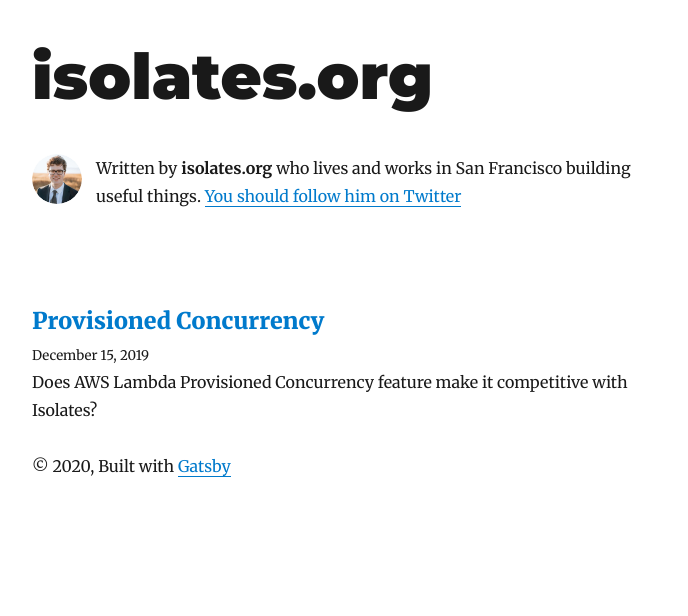
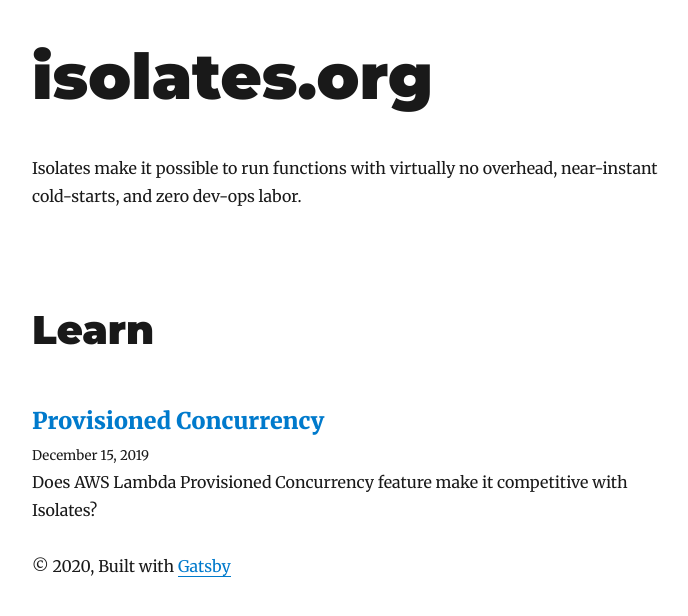
Before and after one commit to zackbloom/isolates.org, a Gatsby site: page / in a window 1280 px wide. Shown: the whole page, without its empty margins (293-981 px from the left). Built offline with nearby package versions, Linux system fonts and the light colour scheme; Gatsby itself is replaced by a stand-in of ours; some packages are replaced by stand-ins of ours.

Commit message:
Fix build and look less like a blog

```diff
--- a/src/components/bio.js
+++ b/src/components/bio.js
@@ -40,26 +40,9 @@
         marginBottom: rhythm(2.5),
       }}
     >
-      <Image
-        fixed={data.avatar.childImageSharp.fixed}
-        alt={author}
-        style={{
-          marginRight: rhythm(1 / 2),
-          marginBottom: 0,
-          minWidth: 50,
-          borderRadius: `100%`,
-        }}
-        imgStyle={{
-          borderRadius: `50%`,
-        }}
-      />
       <p>
-        Written by <strong>{author}</strong> who lives and works in San
-        Francisco building useful things.
-        {` `}
-        <a href={`https://twitter.com/${social.twitter}`}>
-          You should follow him on Twitter
-        </a>
+        Isolates make it possible to run functions with virtually no overhead,
+        near-instant cold-starts, and zero dev-ops labor.
       </p>
     </div>
   )
--- a/src/pages/index.js
+++ b/src/pages/index.js
@@ -16,6 +16,7 @@
       <Layout location={this.props.location} title={siteTitle}>
         <SEO title="All posts" />
         <Bio />
+        <h1>Learn</h1>
         {posts.map(({ node }) => {
           const title = node.frontmatter.title || node.fields.slug
           return (
--- a/wrangler.toml
+++ b/wrangler.toml
@@ -4,3 +4,6 @@
 private = false
 account_id = "26f93b0e71bc3fcf5e9f93db4e12ca13"
 route = "isolates.org/*"
+
+[site]
+bucket = "./public"
```
